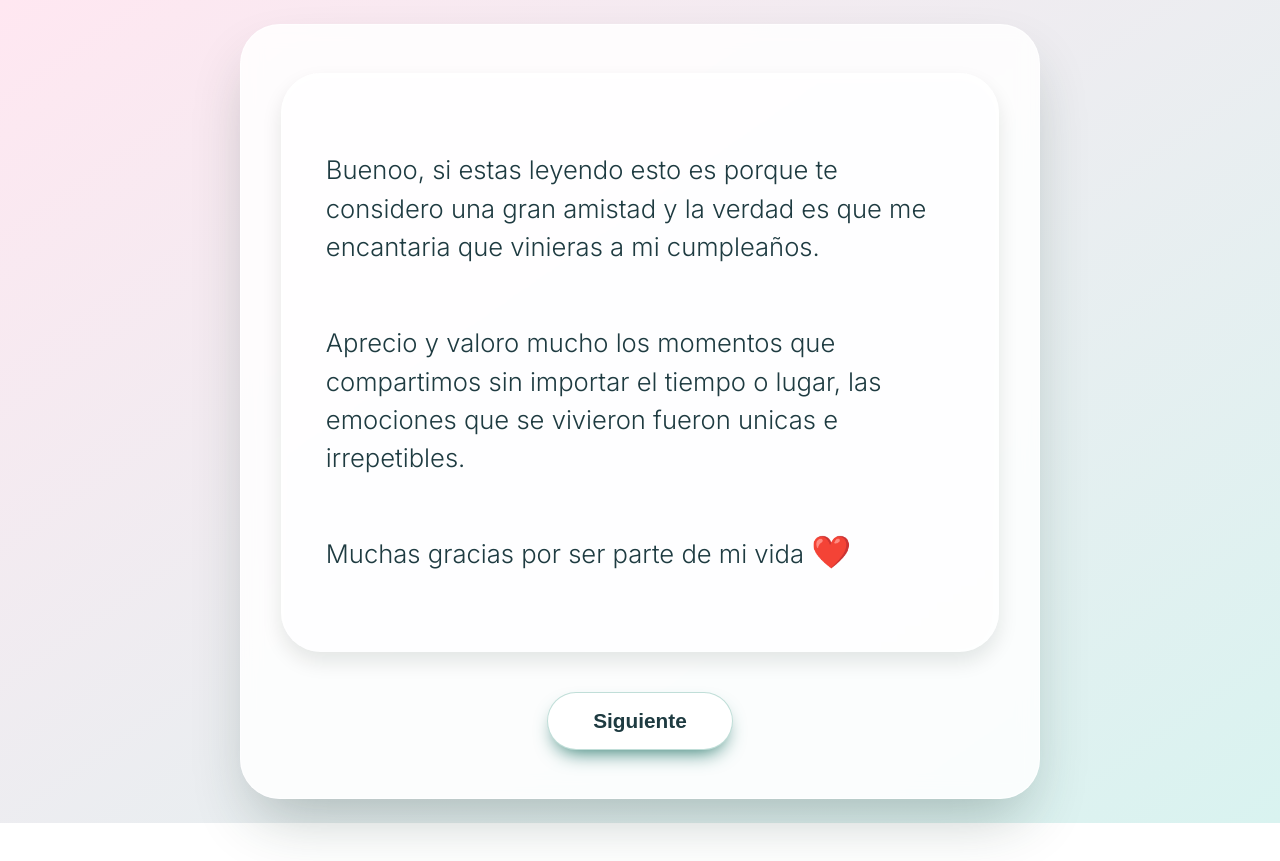
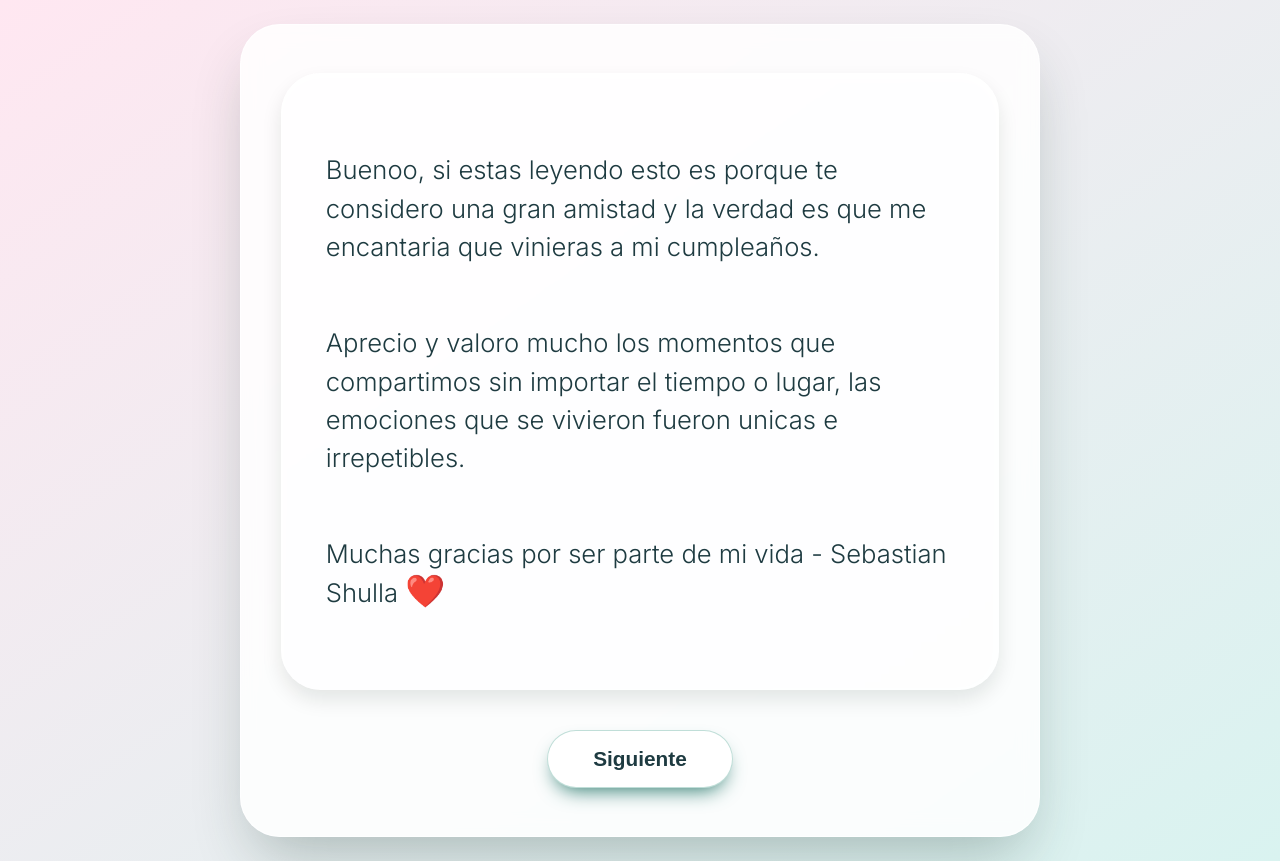
Before and after one commit to sebashulla/invitaci-n, a plain HTML site: page invitación.html in a window 1280 px wide. Before the commit the page ends 823 px from the top, so only its background shows below. Drawn offline with nearby package versions, Linux system fonts and the light colour scheme.

Commit message:
Fix HTML encoding issues in invitación.html anme

```diff
--- a/invitación.html
+++ b/invitación.html
@@ -261,7 +261,7 @@
             <div class="message">
                 <p>Buenoo, si estas leyendo esto es porque te considero una gran amistad y la verdad es que me encantaria que vinieras a mi cumpleaños.</p>
                 <p>Aprecio y valoro mucho los momentos que compartimos sin importar el tiempo o lugar, las emociones que se vivieron fueron unicas e irrepetibles.</p>
-                <p>Muchas gracias por ser parte de mi vida <span class="heart">❤️</span></p>
+                <p>Muchas gracias por ser parte de mi vida - Sebastian Shulla <span class="heart">❤️</span></p>
             </div>
             <div style="text-align: center;">
                 <button id="nextBtn" class="btn">Siguiente</button>
@@ -432,4 +432,5 @@
         })();
     </script>
 </body>
+
 </html>
```
